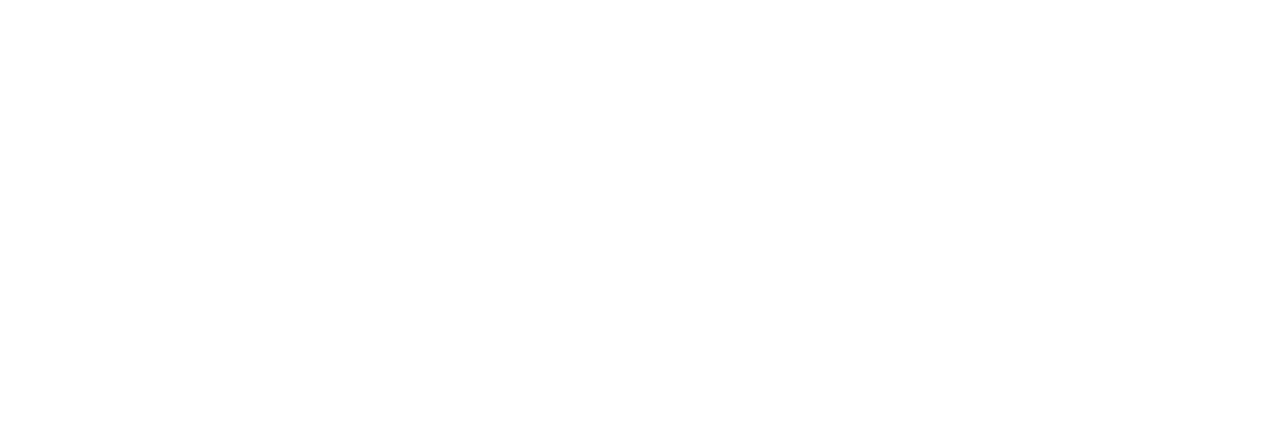
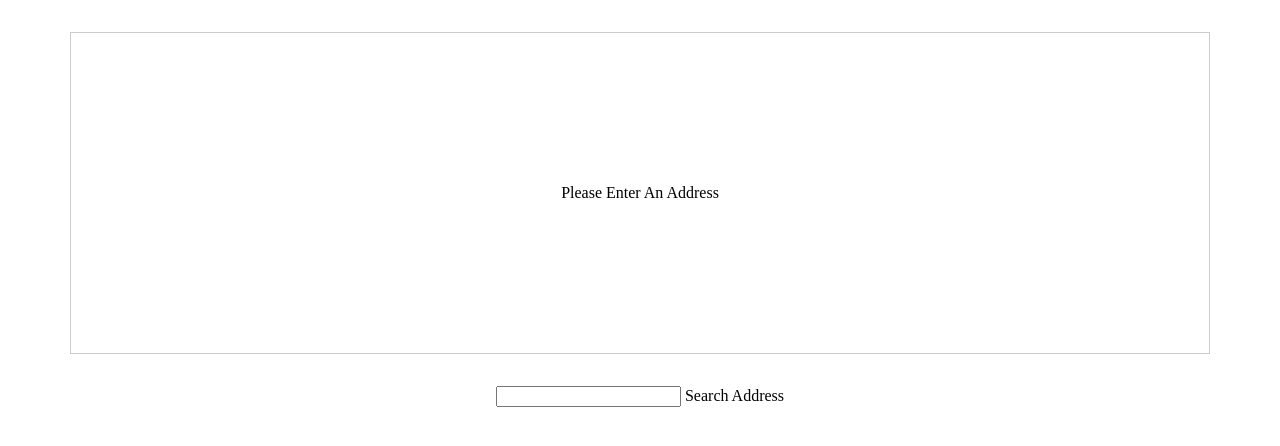
Before and after one commit to Karl-Hj/TypeScript-Course-Last-Project, a website built with webpack: page index.html in a window 1280 px wide. Built offline with nearby package versions, Linux system fonts and the light colour scheme.

Commit message:
re install

```diff
--- /dev/null
+++ b/app.css
@@ -0,0 +1,15 @@
+#map {
+  width: 90%;
+  height: 20rem;
+  border: 1px solid #ccc;
+  margin: 2rem auto;
+  display: flex;
+  justify-content: center;
+  align-items: center;
+  text-align: center;
+}
+
+form {
+  text-align: center;
+  margin: 2rem auto;
+}
--- a/index.html
+++ b/index.html
@@ -1,12 +1,20 @@
 <!DOCTYPE html>
 <html lang="en">
   <head>
-  <meta charset="UTF-8">
-  <meta name="viewport" content="width=device-width, initial-scale=1.0">
-  <meta http-equiv="X-UA-Compatible" content="ie=edge">
+    <meta charset="UTF-8" />
+    <meta name="viewport" content="width=device-width, initial-scale=1.0" />
+    <meta http-equiv="X-UA-Compatible" content="ie=edge" />
     <title>Understanding TypeScript</title>
     <script src="dist/bundle.js" defer></script>
+    <link rel="stylesheet" href="app.css" />
   </head>
   <body>
+    <div id="map">
+      <p>Please Enter An Address</p>
+    </div>
+    <form>
+      <input type="text" id="address" />
+      <buttom type="submit">Search Address</buttom>
+    </form>
   </body>
 </html>
```
Also changed, not shown: 2 other files. Lines whose indentation alone changed are shown as unchanged.
